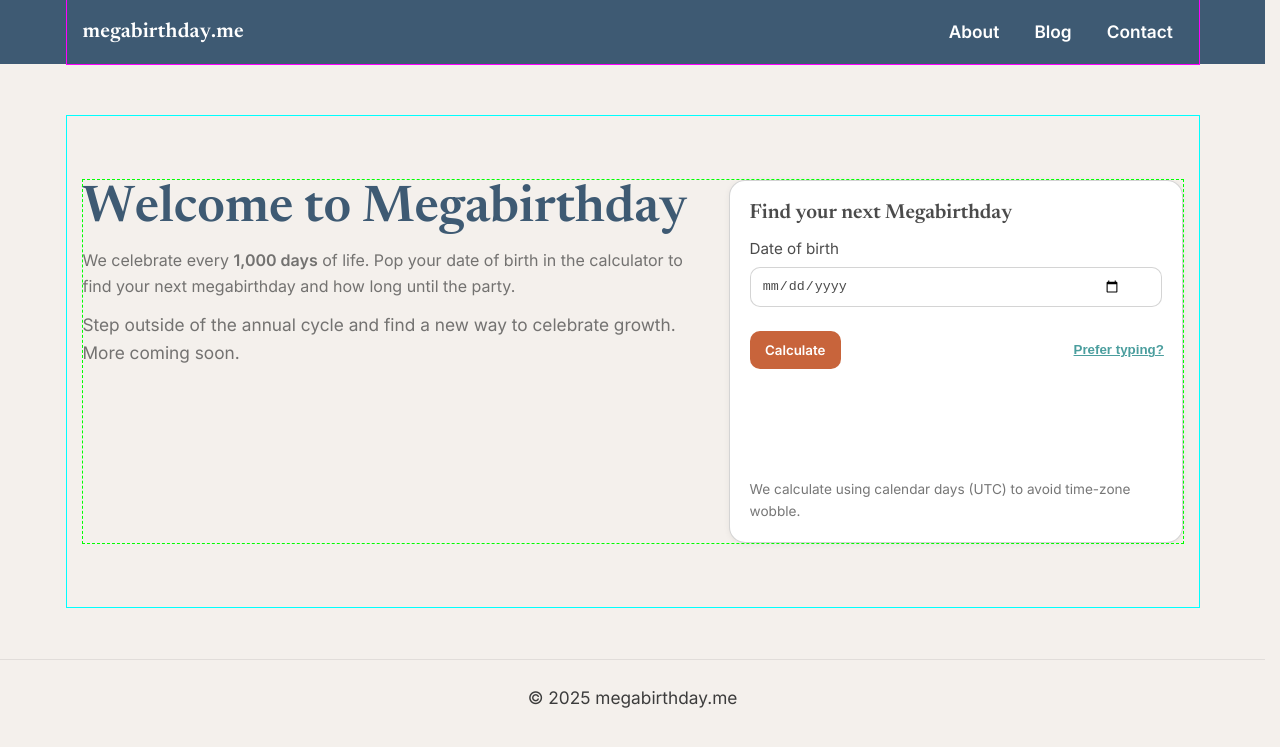
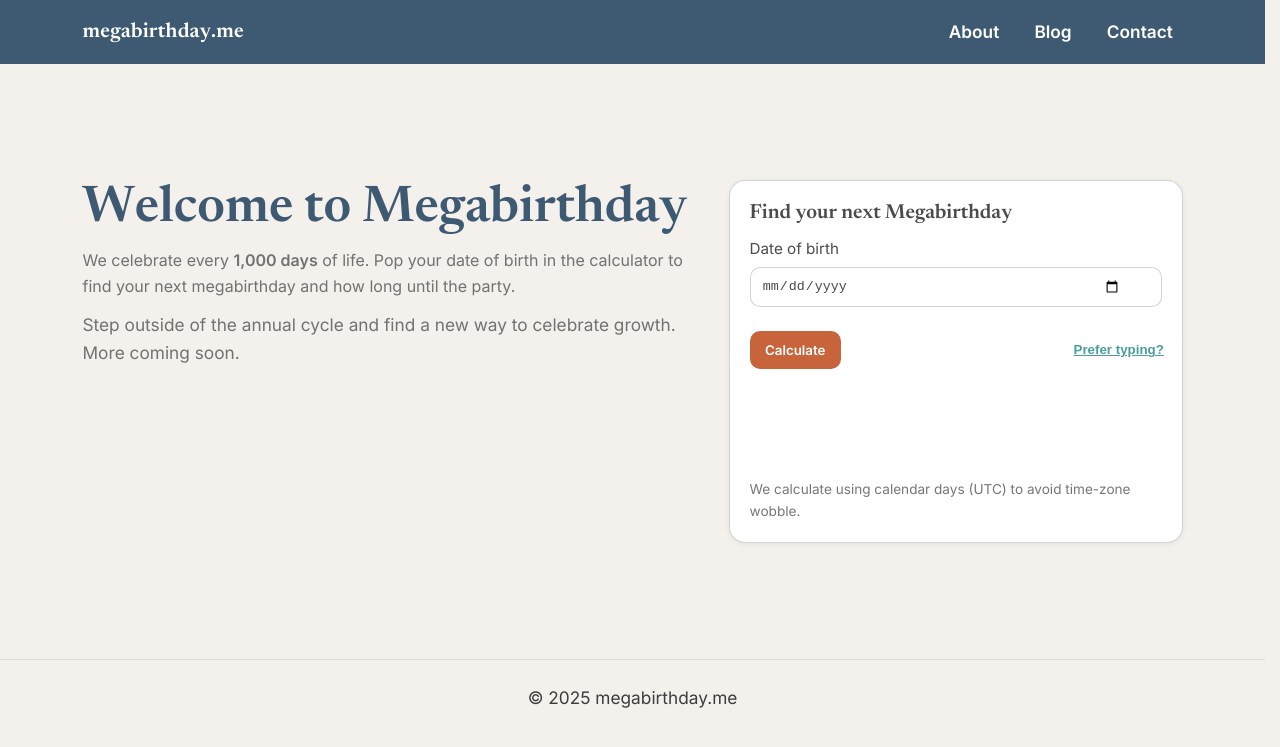
Before and after one commit to Vazool/megabirthday, a Jekyll site: the page built from index.html, in a window 1280 px wide. Shown: the top 747 px of the page. Built offline with Jekyll 4.4.1, drawn with Linux system fonts in a browser that asks for light colours.

Commit message:
Update main.css
Removed cyan, lime and magenta lines used for checking alignment of page elements

```diff
--- a/assets/css/main.css
+++ b/assets/css/main.css
@@ -575,8 +575,3 @@ a:hover { color: var(--dusty-rose); text-decoration: underline; }
   margin-left: 0 !important;
   margin-right: 0 !important;
 }
-
-/* TEMP QA: outlines to compare left edges — remove after checking */
-.site-header .container{ outline: 1px solid magenta; outline-offset: 0; }
-main .container{ outline: 1px solid cyan; outline-offset: 0; }
-.mb-hero__grid{ outline: 1px dashed lime; outline-offset: 0; }
```
